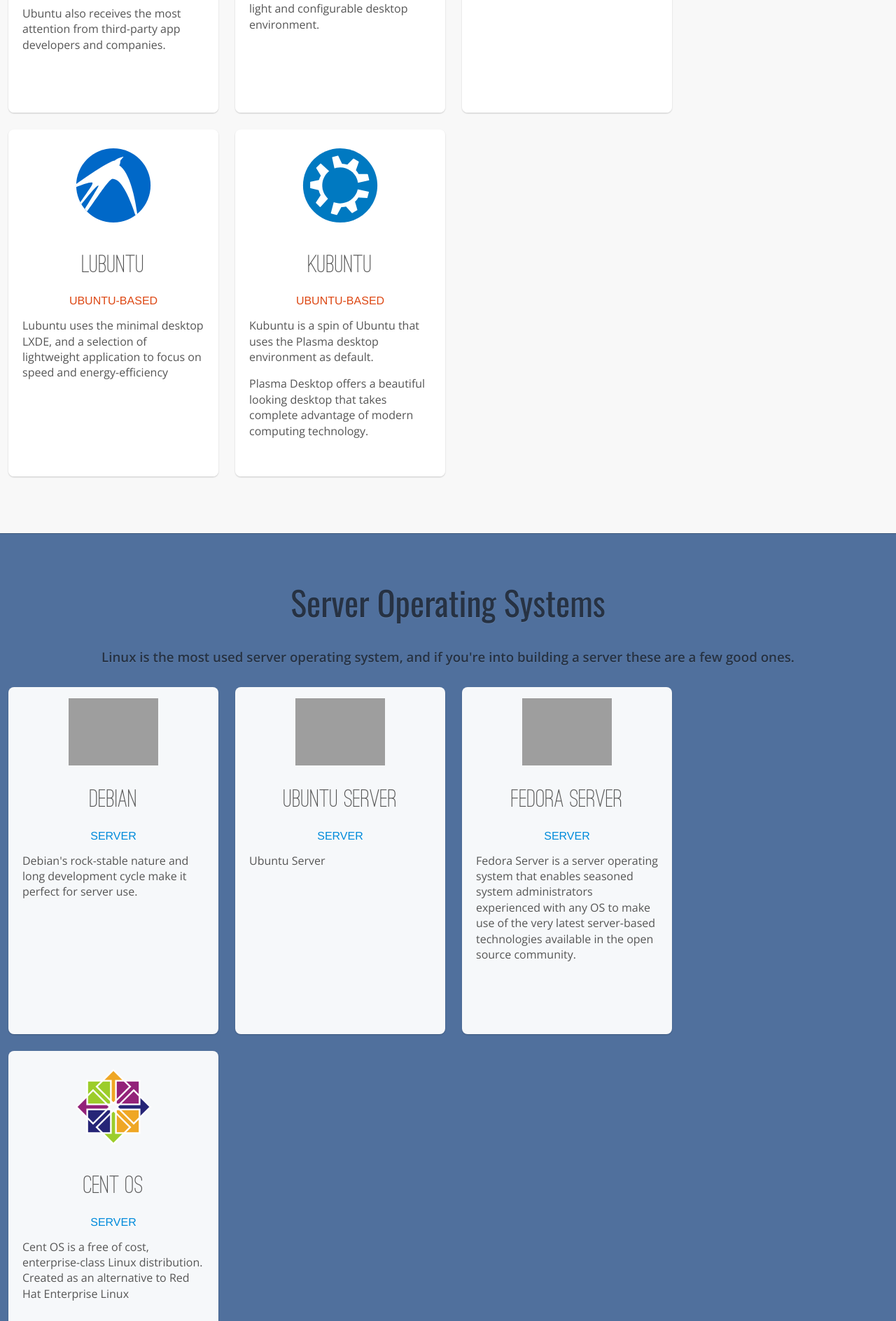
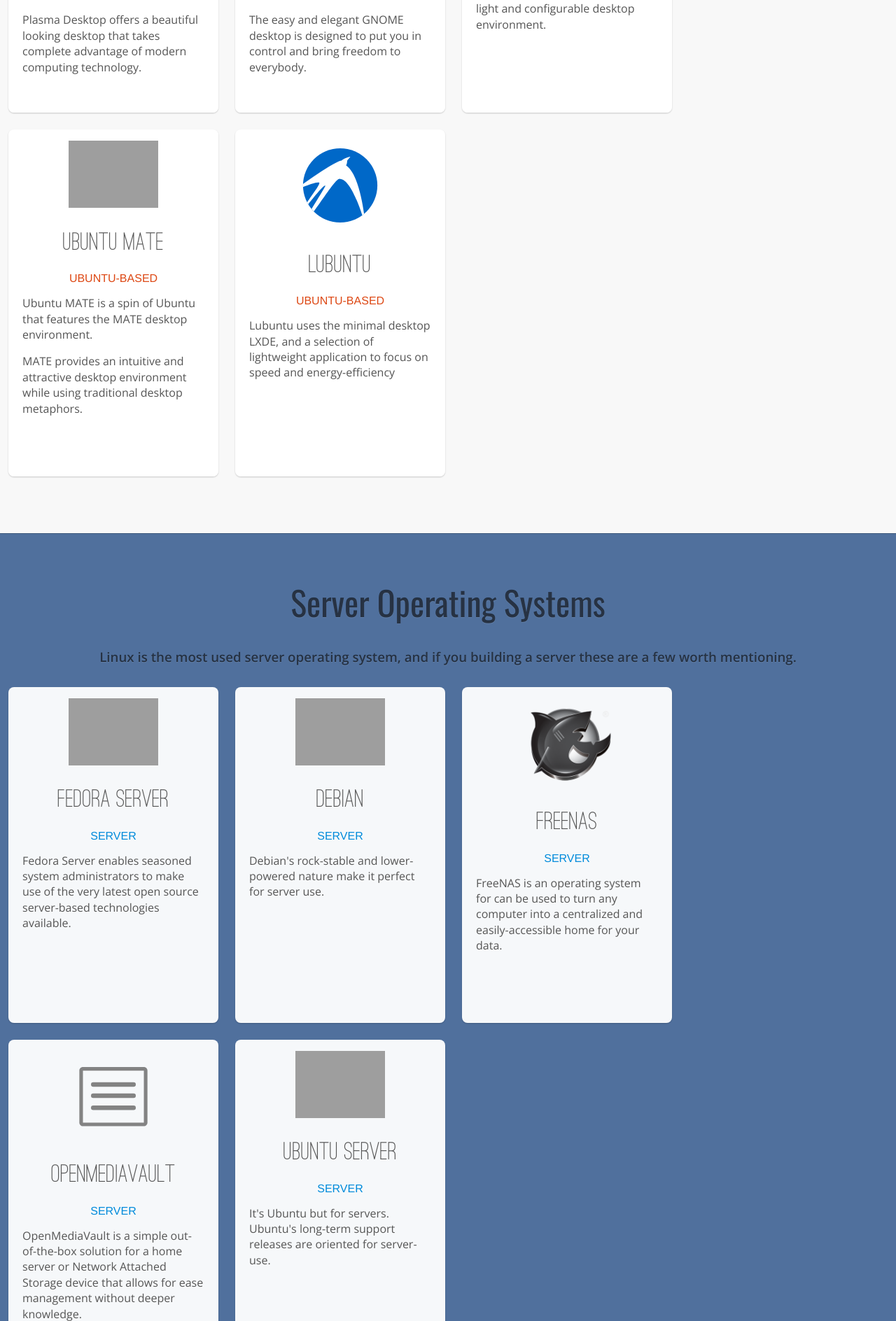
Before and after one commit to snwh/computefreely, a PHP site: page /more in a window 1280 px wide. Shown: the part 1922-3810 px from the top of the page at 70% size. Run offline with PHP 8.4, Linux system fonts and the light colour scheme; some libraries are stand-ins or nearby versions; grey boxes are pictures that could not be loaded.

Commit message:
Completed the more page

```diff
--- a/_templates/footer.php
+++ b/_templates/footer.php
@@ -21,7 +21,7 @@
 <!-- Footer -->
 <footer>
     <p><a href="/" style="border:none;font-weight:bold;">Compute Freely</a> – a friendly place to start for the Free &amp; Open Source Software and Linux curious.</p>
-    <p>Brought to you and created by <a href="http://www.snwh.org/" target="_blank">Sam Hewitt</a>, thank him with a <a href="https://www.paypal.com/cgi-bin/webscr?cmd=_s-xclick&amp;hosted_button_id=M5X9J2ED2PF66" target="_blank">coffee</a>. &#x1F60A;</p>
+    <p>Brought to you and created by <a href="http://samuelhewitt.com/" target="_blank">Sam Hewitt</a>, thank him with a <a href="https://www.paypal.com/cgi-bin/webscr?cmd=_s-xclick&amp;hosted_button_id=M5X9J2ED2PF66" target="_blank">coffee</a>. &#x1F60A;</p>
     <p>This site has been in no way endorsed by any of the featured projects.</p>
     <div class="footer-list">
         <span><a href="/terms">Terms</a></span>
--- a/css/distros.css
+++ b/css/distros.css
@@ -33,6 +33,7 @@ section.distro-section {
     vertical-align: middle;
 }
 
+.distro:focus,
 .distro:hover {
     color: #555;
     background-color: rgba(255,255,255,1.0);
@@ -60,6 +61,13 @@ section.distro-section {
     margin-right:1.25em;
     text-align: left;
     text-shadow:0px 1px rgba(255,255,255,0.4);
+}
+
+.logo {
+    display: block;
+    margin-left:auto;
+    margin-right:auto;
+    width: 8em;
 }
 
 
@@ -166,10 +174,3 @@ section.distro-section {
 .hard {
     color: #c51e1d;
 }
-
-.logo {
-    display: block;
-    margin-left:auto;
-    margin-right:auto;
-    width: 8em;
-}
--- a/css/more.css
+++ b/css/more.css
@@ -3,10 +3,6 @@
 
 #more {
     background-color: #F5F0E7;
-}
-
-.ubuntu {
-	color: #dd4814;
 }
 
 /* Ubuntu */
@@ -34,6 +30,10 @@
     text-shadow:0px 1px rgba(255,255,255,0.1);
 }
 
+#server-list > .distro {
+    height: 29em;
+}
+
 .server {
     color: #008BDB;
 }
--- a/css/style.css
+++ b/css/style.css
@@ -328,6 +328,7 @@ header.absolute {
     -webkit-transition:ease 200ms;
 }
 
+.header-link:focus,
 .header-link:hover {
     opacity: 1;
     color:#008BDB;
--- a/index.php
+++ b/index.php
@@ -198,7 +198,7 @@
             list.appendChild(list.children[Math.random() * i | 0]);
         }
         </script>
-        <!-- <h3>Curious what the some of the other thousands are? Here are some <a href="/more">more</a>.</h3> -->
+        <h3>Still curious? Check out <a href="/more">more</a> of the many distributions available.</h3>
     </section>
 </div>
 
--- a/more.php
+++ b/more.php
@@ -19,15 +19,14 @@
 <!-- More Section -->
 <div class="row first" id='more'>
     <section class="distro-section">
-        <h1>More options!</h1>
-        <h3>Stuff</h3>
+        <h1>More distros!</h1>
+        <h3>The possibilities and options are virtually endless in the free and open source operating ecosystem, these are a few more.</h3>
         <div id="more-list">
             <a href="http://mageia.org/" target="_blank" class="distro" title="Visit project homepage for more information">
                 <img class="logo" src="/img/logos/distro-mageia.svg" alt="" title="Mageia">
                 <h1 class="name">Mageia</h1>
                 <p class="difficulty easy">Beginner</p>
-                <p class="distro-text">Kubuntu is a spin of Ubuntu that uses the Plasma desktop environment as default.</p>
-                <p class="distro-text">Plasma Desktop offers a beautiful looking desktop that takes complete advantage of modern computing technology.</p>
+                <p class="distro-text">The Mageia project aims to deliver a secure, stable and sustainable operating system. It's goal is to set up a stable and trustable governance to direct collaborative projects.</p>
             </a>
             <a href="https://manjaro.github.io/" target="_blank" class="distro" title="Visit project homepage for more information">
                 <img class="logo" src="/img/logos/distro-manjaro.svg" alt="" title="Manjaro">
@@ -47,6 +46,14 @@
                 <p class="difficulty medium">Intermediate</p>
                 <p class="distro-text">CentOS is a free of cost, enterprise-class Linux distribution. Created as an alternative to Red Hat Enterprise Linux</p>
             </a>
+            <a href="https://freebsd.org" target="_blank" class="distro" title="Visit project homepage for more information">
+                <img class="logo" src="/img/logos/freebsd.png" alt="" title="FreeBSD">
+                <h1 class="name">FreeBSD</h1>
+                <p class="difficulty bsd">BSD-Based</p>
+                <p class="distro-text">FreeBSD is an advanced computer operating system used to power modern servers, desktops and embedded platforms. </p>
+                <p class="distro-text">While it's not a Linux-based operating system it nevertheless deserves an honorable mention.</p>
+            </a>
+        </div>
         </div>
         <!-- Randomize list -->
         <script type="text/javascript">
@@ -88,14 +95,15 @@
                 <img class="logo" src="/img/logos/distro-ubuntu-mate.svg" alt="" title="Ubuntu MATE">
                 <h1 class="name">Ubuntu MATE</h1>
                 <p class="difficulty ubuntu">Ubuntu-Based</p>
-                <p class="distro-text">Ubuntu has a very large userbase and community, as such it has a wealth of contributed support resources.</p>
-                <p class="distro-text">Ubuntu also receives the most attention from third-party app developers and companies.</p>
+                <p class="distro-text">Ubuntu MATE is a spin of Ubuntu that features the MATE desktop environment.</p>
+                <p class="distro-text">MATE provides an intuitive and attractive desktop environment while using traditional desktop metaphors.</p>
             </a>
             <a href="https://ubuntugnome.org/" target="_blank" class="distro" title="Visit project homepage for more information">
                 <img class="logo" src="/img/logos/distro-ubuntu-gnome.svg" alt="" title="Ubuntu GNOME">
                 <h1 class="name">Ubuntu GNOME</h1>
                 <p class="difficulty ubuntu">Ubuntu-Based</p>
                 <p class="distro-text">Ubuntu GNOME is a flavour of Ubuntu that features the GNOME desktop environment.</p>
+                <p class="distro-text">The easy and elegant GNOME desktop is designed to put you in control and bring freedom to everybody.</p>
             </a>
         </div>
         <!-- Randomize list -->
@@ -113,32 +121,38 @@
 <div class="row" id='servers'>
     <section class="distro-section">
         <h1>Server Operating Systems</h1>
-        <h3>Linux is the most used server operating system, and if you're into building a server these are a few good ones.</h3>
+        <h3>Linux is the most used server operating system, and if you building a server these are a few worth mentioning.</h3>
         <div id="server-list">
             <a href="https://debian.org/" target="_blank" class="distro" title="Visit project homepage for more information">
                 <img class="logo" src="/img/logos/distro-debian.svg" alt="" title="Debian">
                 <h1 class="name">Debian</h1>
                 <p class="difficulty server">Server</p>
-                <p class="distro-text">Debian's rock-stable nature and long development cycle make it perfect for server use.</p>
+                <p class="distro-text">Debian's rock-stable and lower-powered nature make it perfect for server use.</p>
                 <p class="distro-text"></p>
             </a>
             <a href="https://ubuntu.com/server" target="_blank" class="distro" title="Visit project homepage for more information">
                 <img class="logo" src="/img/logos/distro-ubuntu.svg" alt="" title="Ubuntu">
                 <h1 class="name">Ubuntu Server</h1>
                 <p class="difficulty server">Server</p>
-                <p class="distro-text">Ubuntu Server</p>
+                <p class="distro-text">It's Ubuntu but for servers. Ubuntu's long-term support releases are oriented for server-use.</p>
             </a>
             <a href="https://getfedora.org/server" target="_blank" class="distro" title="Visit project homepage for more information">
                 <img class="logo" src="/img/logos/distro-fedora.svg" alt="" title="Fedora">
                 <h1 class="name">Fedora Server</h1>
                 <p class="difficulty server">Server</p>
-                <p class="distro-text">Fedora Server is a server operating system that enables seasoned system administrators experienced with any OS to make use of the very latest server-based technologies available in the open source community.</p>
+                <p class="distro-text">Fedora Server enables seasoned system administrators to make use of the very latest open source server-based technologies available.</p>
             </a>
-            <a href="https://www.centos.org/" target="_blank" class="distro" title="Visit project homepage for more information">
-                <img class="logo" src="/img/logos/distro-centos.svg" alt="" title="CentOS">
-                <h1 class="name">Cent OS</h1>
+            <a href="http://www.freenas.org/" target="_blank" class="distro" title="Visit project homepage for more information">
+                <img class="logo" src="/img/logos/distro-freenas.png" alt="" title="FreeNAS">
+                <h1 class="name">FreeNAS</h1>
                 <p class="difficulty server">Server</p>
-                <p class="distro-text">Cent OS is a free of cost, enterprise-class Linux distribution. Created as an alternative to Red Hat Enterprise Linux</p>
+                <p class="distro-text">FreeNAS is an operating system for can be used to turn any computer into a centralized and easily-accessible home for your data.</p>
+            </a>
+            <a href="http://www.openmediavault.org/" target="_blank" class="distro" title="Visit project homepage for more information">
+                <img class="logo" src="/img/logos/distro-openmediavault.svg" alt="" title="OpenMediaVault">
+                <h1 class="name">OpenMediaVault</h1>
+                <p class="difficulty server">Server</p>
+                <p class="distro-text">OpenMediaVault is a simple out-of-the-box solution for a home server or Network Attached Storage device that allows for ease management without deeper knowledge.</p>
             </a>
         </div>
         <!-- Randomize list -->
@@ -152,30 +166,6 @@
     </section>
 </div>
 
-<!-- bsd Section -->
-<div class="row last" id='bsd'>
-    <section class="distro-section">
-        <h1>The BSD Operating Systems</h1>
-        <h3>Free and open source BSD (Berkeley Software Distribution) operating systems are not Linux but they deserve an honorable mention.</h3>
-        <div id="bsd-list">
-            <a href="https://freebsd.org" target="_blank" class="distro" title="Visit project homepage for more information">
-                <img class="logo" src="/img/logos/freebsd.png" alt="" title="FreeBSD">
-                <h1 class="name">FreeBSD</h1>
-                <p class="difficulty bsd">BSD</p>
-                <p class="distro-text">FreeBSD is an advanced computer operating system used to power modern servers, desktops and embedded platforms. </p>
-            </a>
-        </div>
-        <!-- Randomize list -->
-        <script type="text/javascript">
-        // For those who may scream "This is biased! Why is [X] first?!"
-        var list = document.getElementById('bsd-list');
-        for (var i = list.children.length; i >= 0; i--) {
-            list.appendChild(list.children[Math.random() * i | 0]);
-        }
-        </script>
-    </section>
-</div>
-
 <?php
     include $template['footer'];
 ?>
--- a/privacy-policy.php
+++ b/privacy-policy.php
@@ -7,7 +7,7 @@
 <!-- Header -->
 <header>
     <div class="header-items">
-        <a href="/" class="header-item header-link left" title="Home">Home</a>
+        <a href="/" class="header-item header-link left" title="back"><i class="fa fa-angle-left"></i>Back</a>
     </div>
 </header>
 
--- a/terms.php
+++ b/terms.php
@@ -7,7 +7,7 @@
 <!-- Header -->
 <header>
     <div class="header-items">
-        <a href="/" class="header-item header-link left" title="Home">Home</a>
+        <a href="/" class="header-item header-link left" title="back"><i class="fa fa-angle-left"></i>Back</a>
     </div>
 </header>
 
```
Also changed, not shown: img/logos/distro-freenas.png (added), img/logos/distro-openmediavault.svg (added), img/logos/freebsd.svg (deleted), img/logos/openbsd.svg (deleted).
